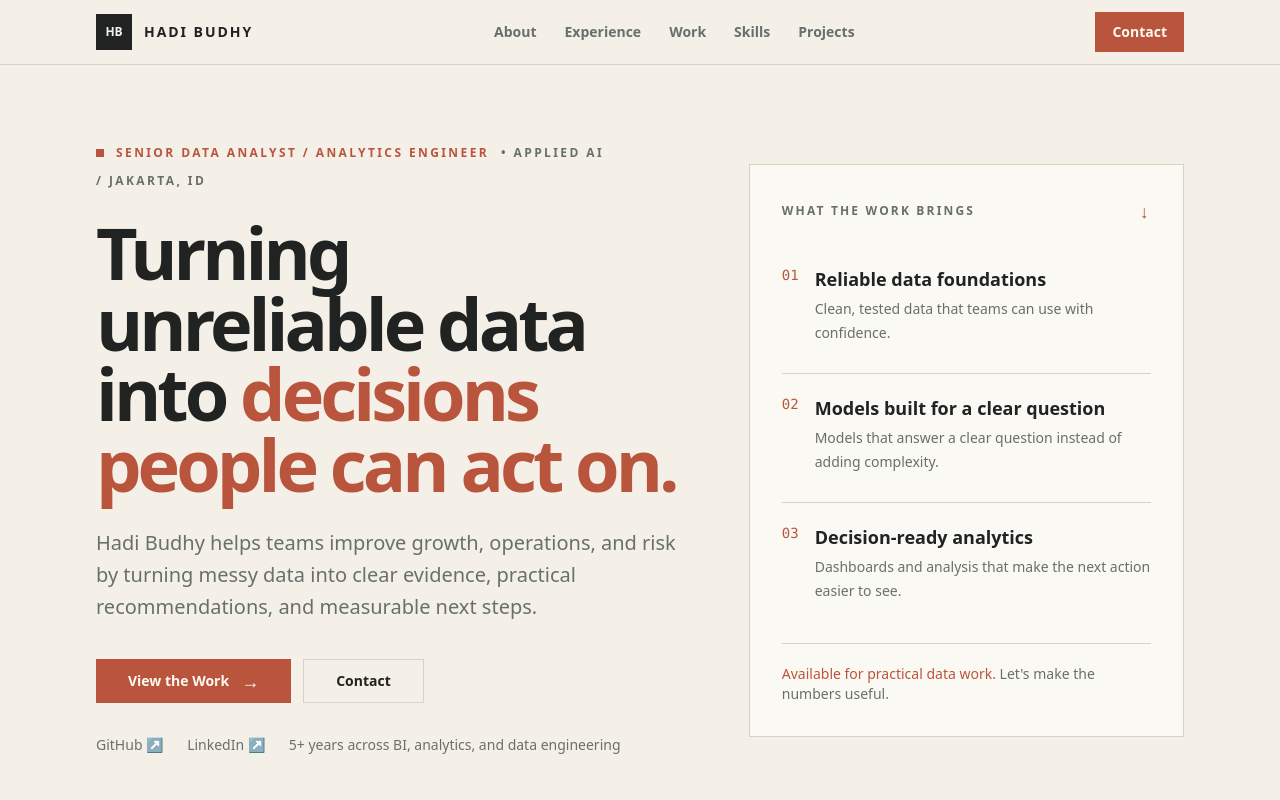
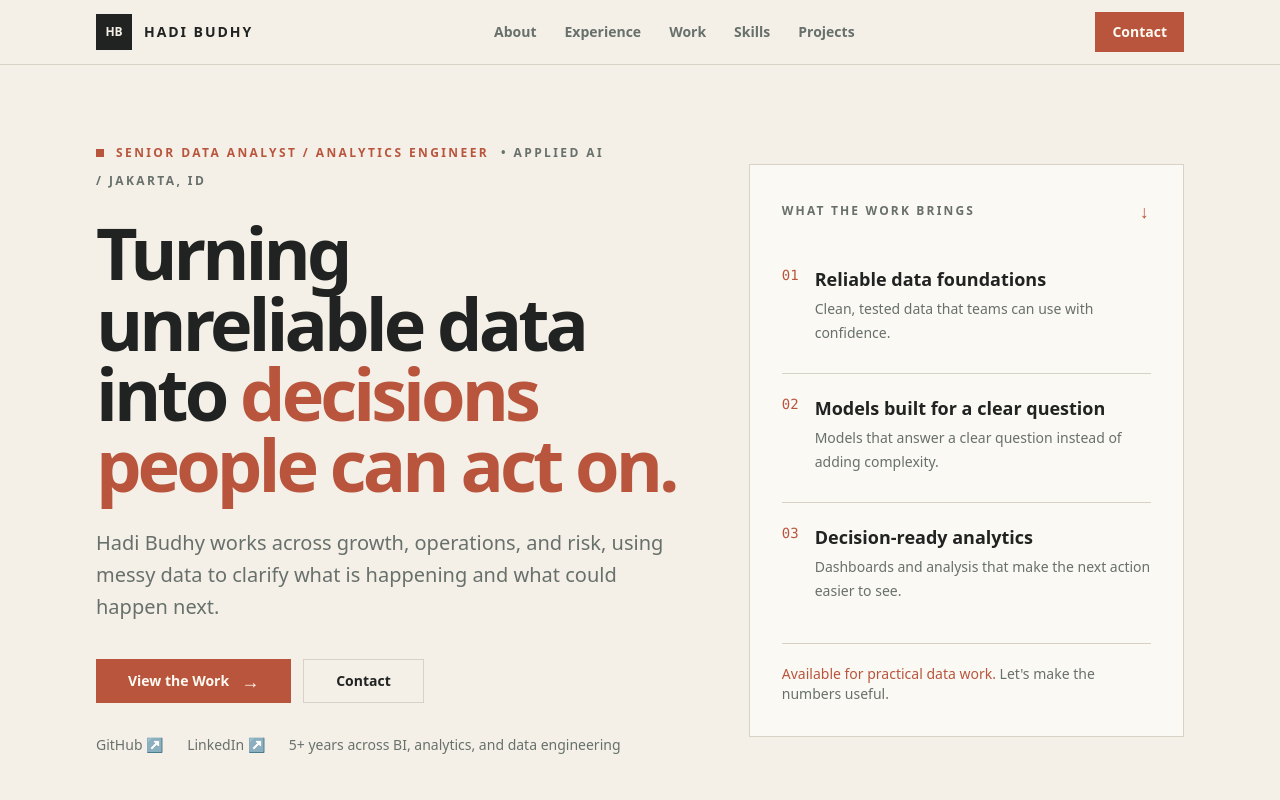
Before and after one commit to hadibudhy/hadibudhy.github.io, a Next.js app: page / in a window 1280 px wide. Shown: the top 800 px of the page. Built offline with nearby package versions, Linux system fonts and the light colour scheme.

Commit message:
refine: soften homepage positioning

```diff
--- a/src/app/page.tsx
+++ b/src/app/page.tsx
@@ -23,7 +23,7 @@ export default function Home() {
               Turning unreliable data into <span className="text-primary">decisions people can act on.</span>
             </h1>
             <p className="mt-7 max-w-2xl text-lg leading-8 text-muted-foreground md:text-xl">
-              Hadi Budhy helps teams improve growth, operations, and risk by turning messy data into clear evidence, practical recommendations, and measurable next steps.
+              Hadi Budhy works across growth, operations, and risk, using messy data to clarify what is happening and what could happen next.
             </p>
             <div className="mt-9 flex flex-col gap-3 sm:flex-row">
               <Button size="lg" asChild className="w-full sm:w-auto">
```
